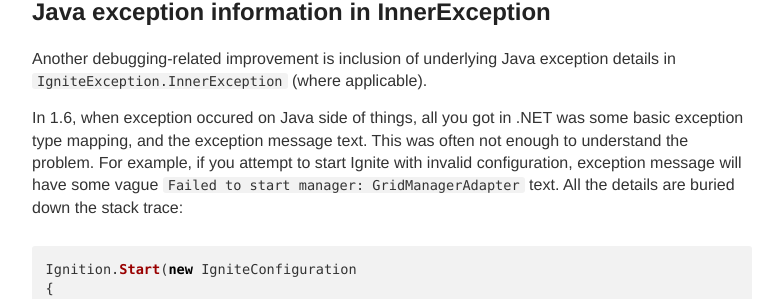
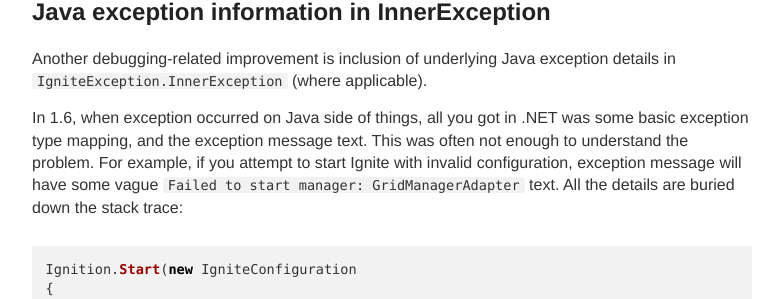
Before and after one commit to ptupitsyn/ptupitsyn.github.io, a Jekyll site: the page built from _posts/2016-08-08-Whats-New-In-Ignite-Net-1-7.1.md, in a window 1280 px wide and 900 px high, scrolled down 1930 px. Shown: the part 151-450 px from the top of the window, without its empty margins (248-1031 px from the left). Built offline with Jekyll 4.4.1, drawn with Linux system fonts in a browser that asks for light colours; comment, search, counter and statistics services are not loaded.

Commit message:
Spelling fixes

```diff
--- a/_posts/2016-08-08-Whats-New-In-Ignite-Net-1-7.1.md
+++ b/_posts/2016-08-08-Whats-New-In-Ignite-Net-1-7.1.md
@@ -44,7 +44,7 @@
 
 Another debugging-related improvement is inclusion of underlying Java exception details in `IgniteException.InnerException` (where applicable).
 
-In 1.6, when exception occured on Java side of things, all you got in .NET was some basic exception type mapping, and the exception message text.
+In 1.6, when exception occurred on Java side of things, all you got in .NET was some basic exception type mapping, and the exception message text.
 This was often not enough to understand the problem.
 For example, if you attempt to start Ignite with invalid configuration, exception message will have some vague `Failed to start manager: GridManagerAdapter` text. All the details are buried down the stack trace:
 
```
Also changed, not shown: _posts/2016-06-21-Getting-Started-With-Apache-Ignite-Net.md (+1 -1 lines), _posts/2016-06-28-Getting-Started-With-Apache-Ignite-Net-2-Cache.md (+1 -1 lines).
